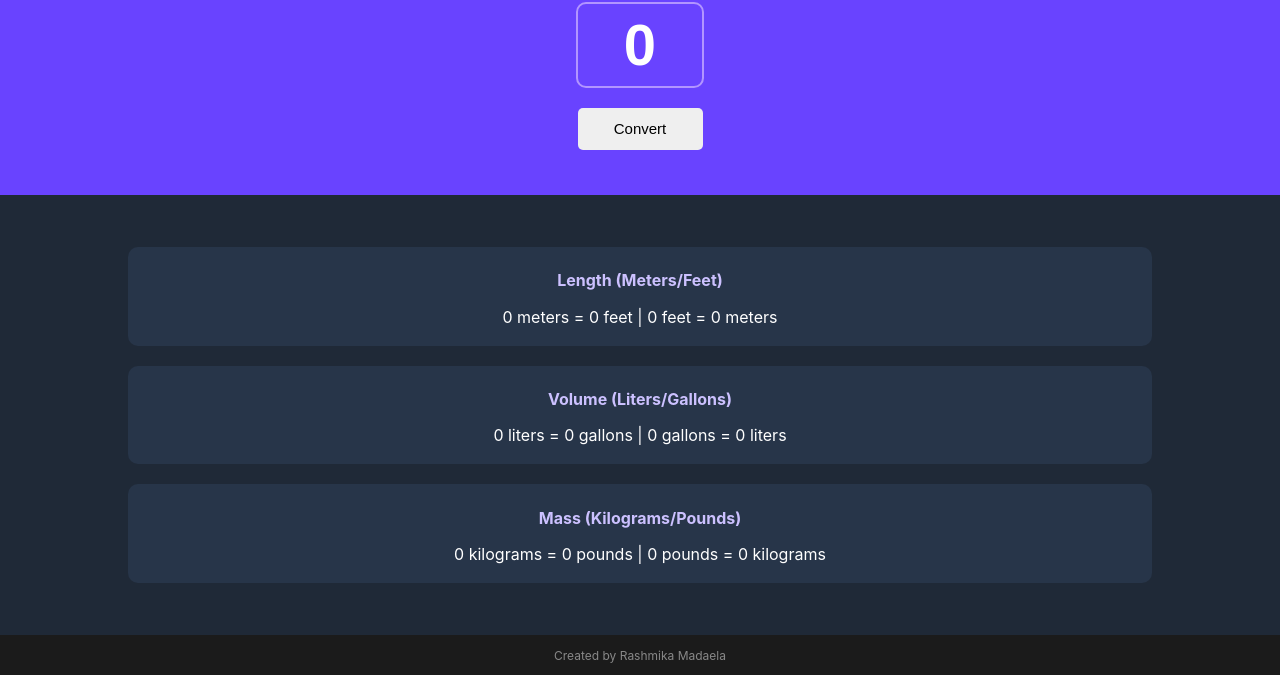
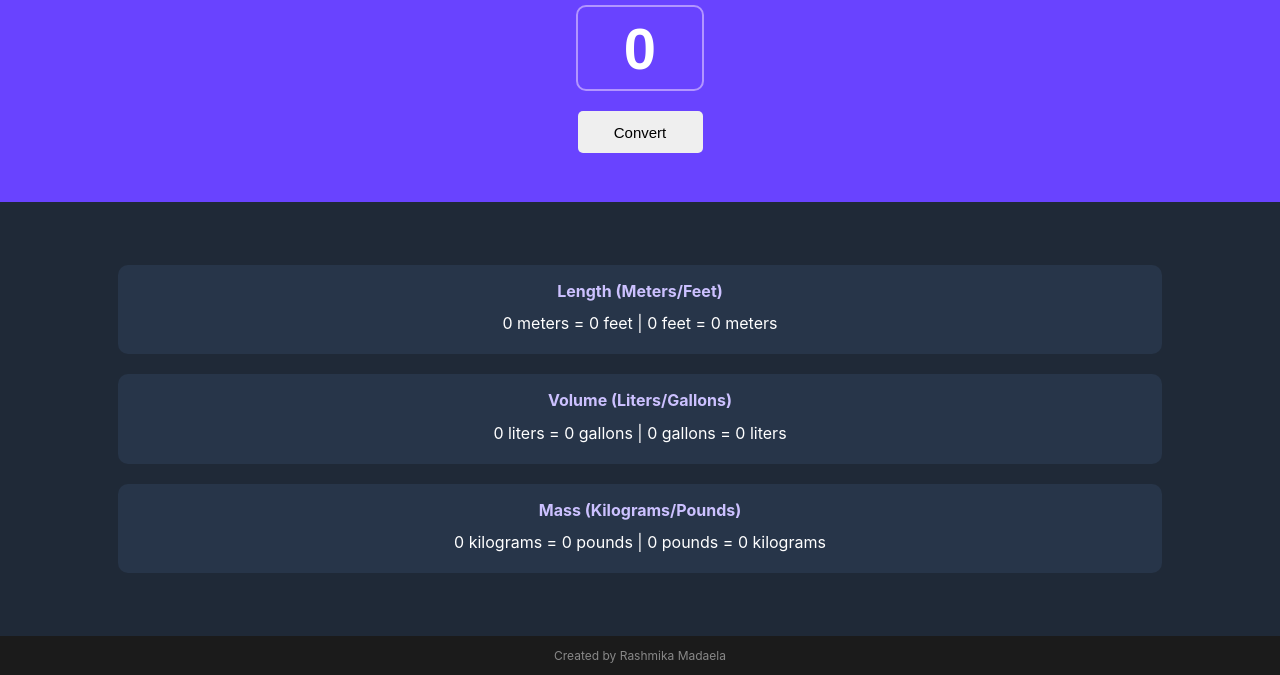
Before and after one commit to RashmikaMadaela/unit-converter, a plain HTML site: page index.html in a window 1280 px wide. Shown: the part 125-800 px from the top of the page. Drawn offline with Linux system fonts and the light colour scheme.

Commit message:
minor styling fixes

```diff
--- a/index.css
+++ b/index.css
@@ -34,6 +34,7 @@ body {
     height: 40%;
     background-color: #6943FF;
     width: 100%;
+    padding: 20px;
 }
 
 .lower-section {
@@ -45,6 +46,7 @@ body {
     height: 55%;
     background-color: #1F2937;
     width: 100%;
+    padding: 20px;
 }
 
 input{
@@ -72,11 +74,14 @@ button {
 .conversion-box {
     background-color: #273549;
     width: 80%;
-    line-height: 15px;
-    padding-top: 5px;
-    padding-bottom: 5px;
+    line-height: 1px;
     border-radius: 10px;
+    padding: 5px 10px;
 
+}
+
+.conversion-box p{
+    line-height: 20px;
 }
 
 h4 {
```
